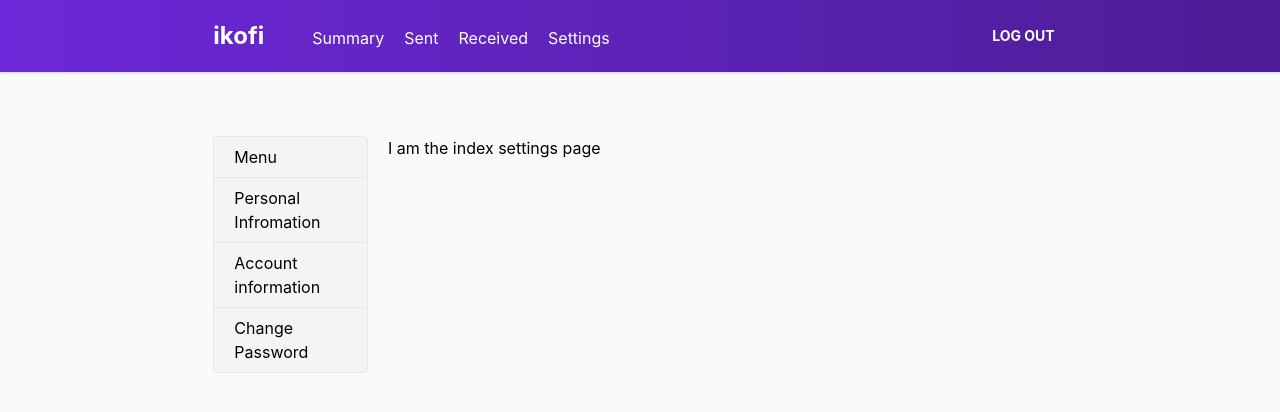
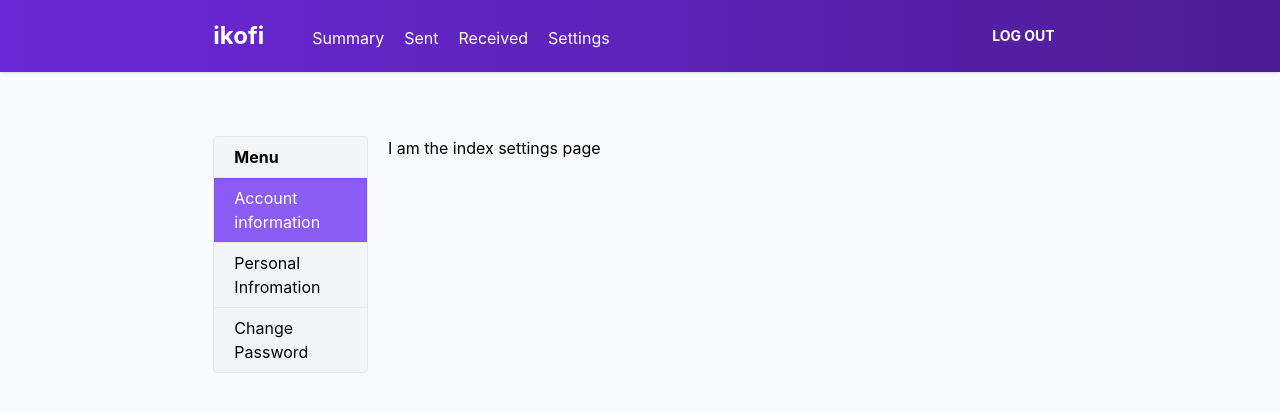
Before and after one commit to irumvanselme/ikofi-web, a Nuxt app: page /account/settings in a window 1280 px wide. Shown: the top 412 px of the page. Built offline with nearby package versions, Linux system fonts and the light colour scheme.

Commit message:
Make the sidebar look fine

```diff
--- a/components/Sidebar.vue
+++ b/components/Sidebar.vue
@@ -1,13 +1,29 @@
 <template>
 	<div class="rounded border bg-gray-100">
-		<div class="py-2 px-5">Menu</div>
-		<div
+		<div class="py-2 px-5 font-bold">Menu</div>
+		<NuxtLink
 			v-for="(link, i) of links"
 			:key="i"
-			class="border-t py-2 px-5 hover:bg-white cursor-pointer"
+			:to="'/account/settings/' + link.to"
+			class="
+				block
+				border-t
+				py-2
+				px-5
+				hover:shadow-lg
+				hover:bg-purple-500
+				hover:shadow-inner
+				hover:text-white
+				transition
+				cursor-pointer
+			"
+			active-class="shadow-lg bg-purple-500 text-white shadow-inner bg-gray-50"
+			exact
 		>
-			{{ link }}
-		</div>
+			<div class="">
+				{{ link.text }}
+			</div>
+		</NuxtLink>
 	</div>
 </template>
 
@@ -16,9 +32,18 @@ export default {
 	name: 'Sidebar',
 	data: () => ({
 		links: [
-			'Personal Infromation',
-			'Account information',
-			'Change Password',
+			{
+				text: 'Account information',
+				to: '',
+			},
+			{
+				text: 'Personal Infromation',
+				to: 'personal',
+			},
+			{
+				text: 'Change Password',
+				to: 'password',
+			},
 		],
 	}),
 }
--- /dev/null
+++ b/pages/account/settings/password.vue
@@ -0,0 +1,16 @@
+<template>
+	<SettingsLayout>
+		<div>This is the change password page</div>
+	</SettingsLayout>
+</template>
+
+<script>
+import SettingsLayout from '~/components/layouts/SettingsLayout'
+export default {
+	name: 'Password',
+	components: { SettingsLayout },
+	layout: 'Dashboard',
+}
+</script>
+
+<style scoped></style>
--- /dev/null
+++ b/pages/account/settings/personal.vue
@@ -0,0 +1,16 @@
+<template>
+	<SettingsLayout>
+		<div>Edit the personal infromation</div>
+	</SettingsLayout>
+</template>
+
+<script>
+import SettingsLayout from '~/components/layouts/SettingsLayout'
+export default {
+	name: 'personal',
+	components: { SettingsLayout },
+	layout: 'Dashboard',
+}
+</script>
+
+<style scoped></style>
```
